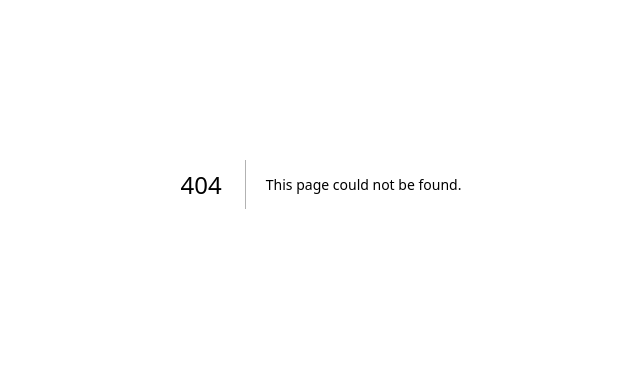
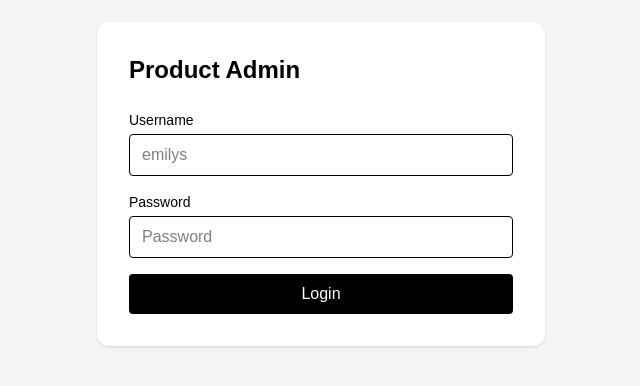
Before and after one commit to MohamedFazil1406/Product-Admin-Dashboard, a Next.js app: page /login in a window 1280 px wide. Before the commit this address had no page. Shown: the part 216-602 px from the top of the page, without its empty margins (319-959 px from the left). Built offline with nearby package versions, Linux system fonts and the light colour scheme; no server answers.

Commit message:
feat:completed teh login page

```diff
--- /dev/null
+++ b/app/login/page.tsx
@@ -0,0 +1,94 @@
+"use client";
+
+import { FormEvent, useState } from "react";
+import { useRouter } from "next/navigation";
+
+import { login } from "@/services/auth.service";
+
+export default function LoginPage() {
+  const router = useRouter();
+
+  const [username, setUsername] = useState("");
+  const [password, setPassword] = useState("");
+
+  const [error, setError] = useState("");
+  const [loading, setLoading] = useState(false);
+
+  const handleSubmit = async (event: FormEvent) => {
+    event.preventDefault();
+
+    if (loading) return;
+
+    setError("");
+
+    if (!username.trim() || !password.trim()) {
+      setError("Username and password are required.");
+      return;
+    }
+
+    try {
+      setLoading(true);
+
+      const user = await login({
+        username,
+        password,
+      });
+
+      localStorage.setItem("accessToken", user.accessToken);
+
+      router.push("/products");
+    } catch {
+      setError("Invalid username or password.");
+    } finally {
+      setLoading(false);
+    }
+  };
+
+  return (
+    <main className="flex min-h-screen items-center justify-center bg-gray-100 p-4">
+      <div className="w-full max-w-md rounded-xl bg-white p-8 shadow">
+        <h1 className="mb-6 text-2xl font-bold text-black">Product Admin</h1>
+
+        <form onSubmit={handleSubmit} className="space-y-4">
+          <div>
+            <label className="mb-1 block text-sm font-medium text-black">
+              Username
+            </label>
+
+            <input
+              type="text"
+              value={username}
+              onChange={(event) => setUsername(event.target.value)}
+              className="w-full rounded text-black border px-3 py-2"
+              placeholder="emilys"
+            />
+          </div>
+
+          <div>
+            <label className="mb-1 block text-sm font-medium text-black">
+              Password
+            </label>
+
+            <input
+              type="password"
+              value={password}
+              onChange={(event) => setPassword(event.target.value)}
+              className="w-full rounded border px-3 py-2 text-black"
+              placeholder="Password"
+            />
+          </div>
+
+          {error && <p className="text-sm text-red-600">{error}</p>}
+
+          <button
+            type="submit"
+            disabled={loading}
+            className="w-full rounded bg-black px-4 py-2 text-white disabled:opacity-50"
+          >
+            {loading ? "Logging in..." : "Login"}
+          </button>
+        </form>
+      </div>
+    </main>
+  );
+}
--- /dev/null
+++ b/libs/axios.ts
@@ -0,0 +1,42 @@
+import axios from "axios";
+
+const api = axios.create({
+  baseURL: process.env.NEXT_PUBLIC_API_URL,
+  timeout: 10000,
+  headers: {
+    "Content-Type": "application/json",
+  },
+});
+
+api.interceptors.request.use(
+  (config) => {
+    if (typeof window !== "undefined") {
+      const token = localStorage.getItem("accessToken");
+
+      if (token) {
+        config.headers.Authorization = `Bearer ${token}`;
+      }
+    }
+
+    return config;
+  },
+  (error) => {
+    return Promise.reject(error);
+  }
+);
+
+api.interceptors.response.use(
+  (response) => response,
+
+  (error) => {
+    if (error.response?.status === 401) {
+      if (typeof window !== "undefined") {
+        localStorage.removeItem("accessToken");
+      }
+    }
+
+    return Promise.reject(error);
+  }
+);
+
+export default api;
--- /dev/null
+++ b/services/auth.service.ts
@@ -0,0 +1,10 @@
+import api from "@/libs/axios";
+import { LoginRequest, LoginResponse } from "@/types/auth";
+
+export const login = async (
+  credentials: LoginRequest,
+): Promise<LoginResponse> => {
+  const response = await api.post<LoginResponse>("/auth/login", credentials);
+
+  return response.data;
+};
--- /dev/null
+++ b/types/auth.ts
@@ -0,0 +1,14 @@
+export interface LoginRequest {
+  username: string;
+  password: string;
+}
+
+export interface LoginResponse {
+  id: number;
+  username: string;
+  email: string;
+  firstName: string;
+  lastName: string;
+  accessToken: string;
+  refreshToken: string;
+}
```
Also changed, not shown: types/product.ts (added).
